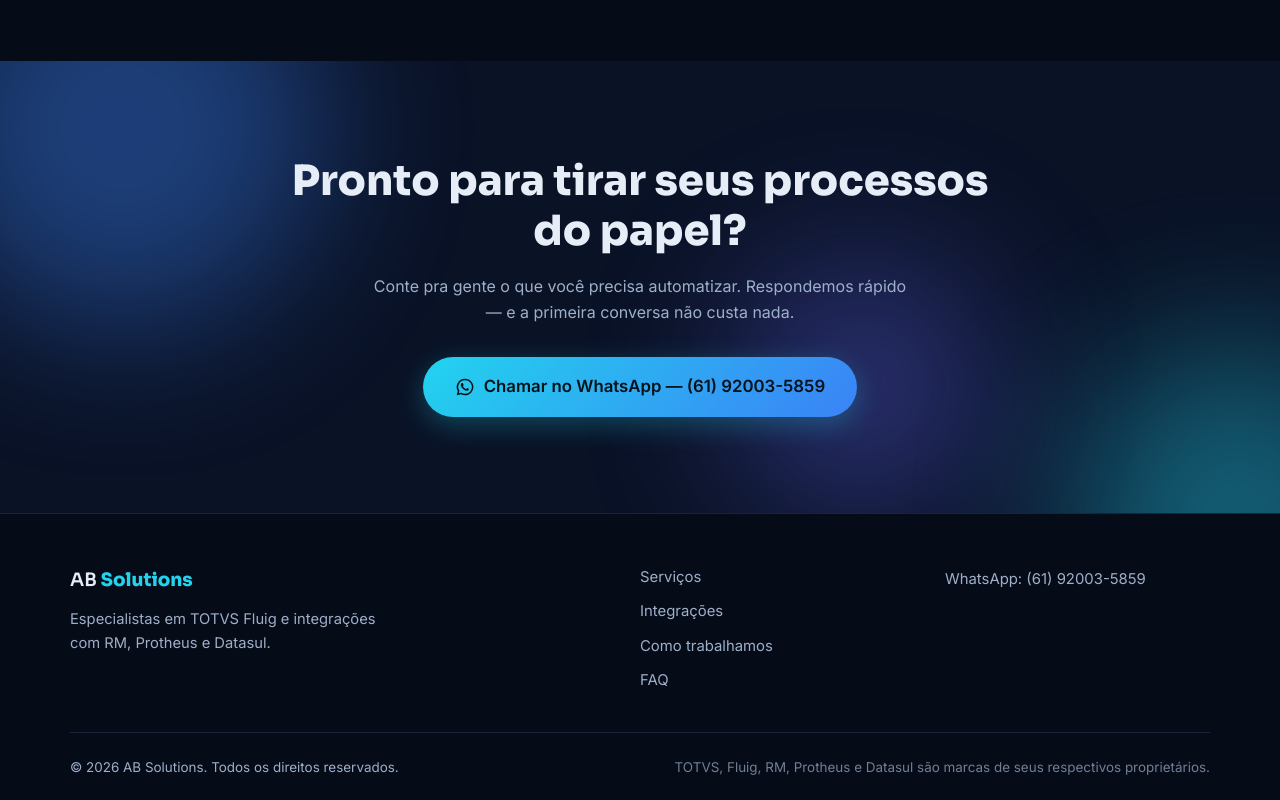
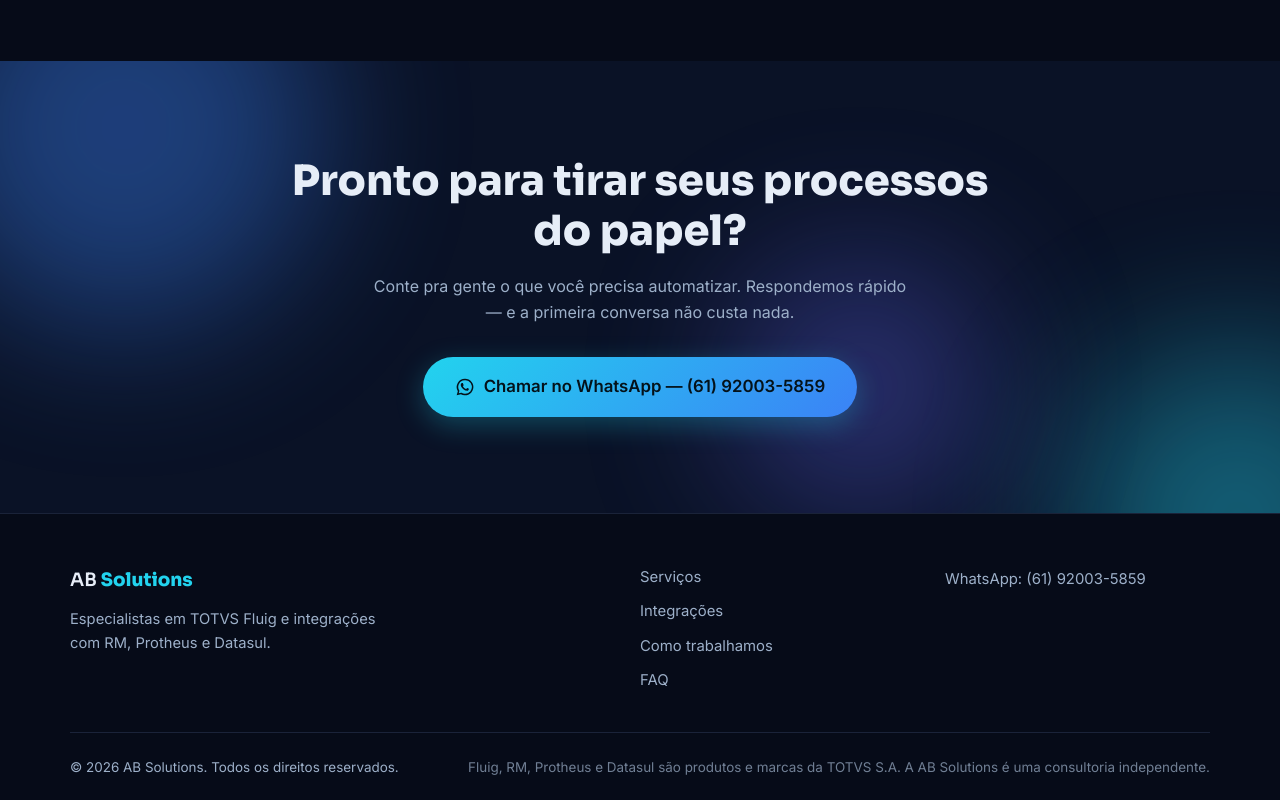
Before and after one commit to rogerio-dev/ABSOLUTIONS, a website: page public/index.html in a window 1280 px wide. Shown: the part 4942-5742 px from the top of the page. Drawn offline with Linux system fonts and the light colour scheme.

Commit message:
Corrige atribuicao de marcas no rodape
Fluig, RM, Protheus e Datasul sao todos produtos da TOTVS, entao atribuir a respectivos proprietarios estava impreciso. Explicita tambem que a AB Solutions e uma consultoria independente.

```diff
--- a/public/index.html
+++ b/public/index.html
@@ -431,7 +431,7 @@
     </div>
     <div class="container footer-bottom">
       <p>&copy; <span id="ano">2026</span> AB Solutions. Todos os direitos reservados.</p>
-      <p class="footer-note">TOTVS, Fluig, RM, Protheus e Datasul são marcas de seus respectivos proprietários.</p>
+      <p class="footer-note">Fluig, RM, Protheus e Datasul são produtos e marcas da TOTVS S.A. A AB Solutions é uma consultoria independente.</p>
     </div>
   </footer>
 
```
